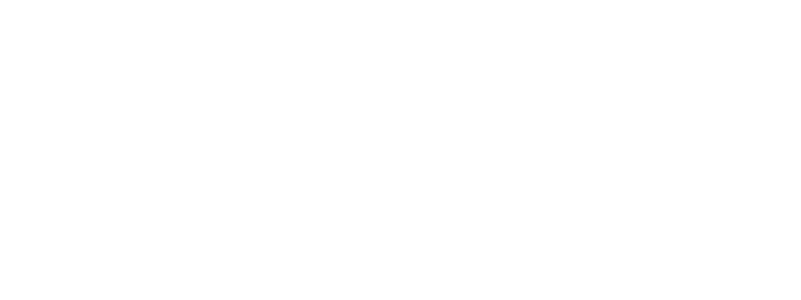
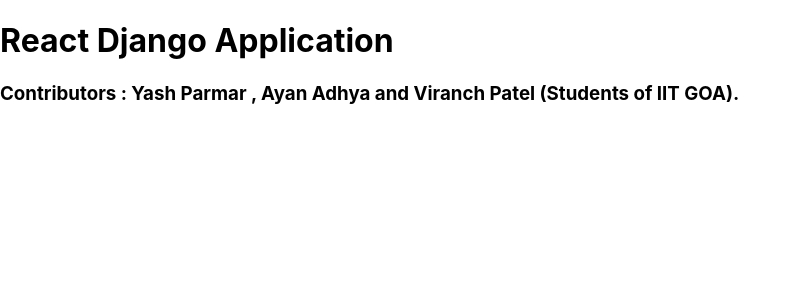
Before and after one commit to yashparmar15/NodeReactApplication, a React (Create React App) app: page / in a window 1280 px wide. Shown: the top 300 px of the page, without its empty margins (0-801 px from the left). Built offline with nearby package versions, Linux system fonts and the light colour scheme.

Commit message:
Project Repo and intro created

```diff
--- a/public/index.html
+++ b/public/index.html
@@ -10,34 +10,11 @@
       content="Web site created using create-react-app"
     />
     <link rel="apple-touch-icon" href="%PUBLIC_URL%/logo192.png" />
-    <!--
-      manifest.json provides metadata used when your web app is installed on a
-      user's mobile device or desktop. See https://developers.google.com/web/fundamentals/web-app-manifest/
-    -->
     <link rel="manifest" href="%PUBLIC_URL%/manifest.json" />
-    <!--
-      Notice the use of %PUBLIC_URL% in the tags above.
-      It will be replaced with the URL of the `public` folder during the build.
-      Only files inside the `public` folder can be referenced from the HTML.
-
-      Unlike "/favicon.ico" or "favicon.ico", "%PUBLIC_URL%/favicon.ico" will
-      work correctly both with client-side routing and a non-root public URL.
-      Learn how to configure a non-root public URL by running `npm run build`.
-    -->
-    <title>React App</title>
+    <title>Django React Application</title>
   </head>
   <body>
     <noscript>You need to enable JavaScript to run this app.</noscript>
     <div id="root"></div>
-    <!--
-      This HTML file is a template.
-      If you open it directly in the browser, you will see an empty page.
-
-      You can add webfonts, meta tags, or analytics to this file.
-      The build step will place the bundled scripts into the <body> tag.
-
-      To begin the development, run `npm start` or `yarn start`.
-      To create a production bundle, use `npm run build` or `yarn build`.
-    -->
   </body>
 </html>
--- a/src/App.js
+++ b/src/App.js
@@ -1,10 +1,11 @@
 import React from 'react';
 import './App.css';
 
+import AppBuilder from './containers/AppBuilder/AppBuilder';
+
 function App() {
   return (
-    <div className="App">
-    </div>
+    <AppBuilder />
   );
 }
 
--- /dev/null
+++ b/src/components/Header/Header.js
@@ -0,0 +1,10 @@
+import React from 'react';
+
+const header = (props) => (
+    <div>
+        <h1>React Django Application</h1>
+        <h3>Contributors : Yash Parmar , Ayan Adhya and Viranch Patel (Students of IIT GOA).</h3>
+    </div>
+);
+
+export default header;
--- /dev/null
+++ b/src/containers/AppBuilder/AppBuilder.js
@@ -0,0 +1,9 @@
+import React from 'react';
+
+import Header from '../../components/Header/Header';
+
+const appBuilder = (props) => (
+    <Header />
+);
+
+export default appBuilder;
```
Also changed, not shown: src/containers/AppBuilder/AppBuilder.module.css (added).
